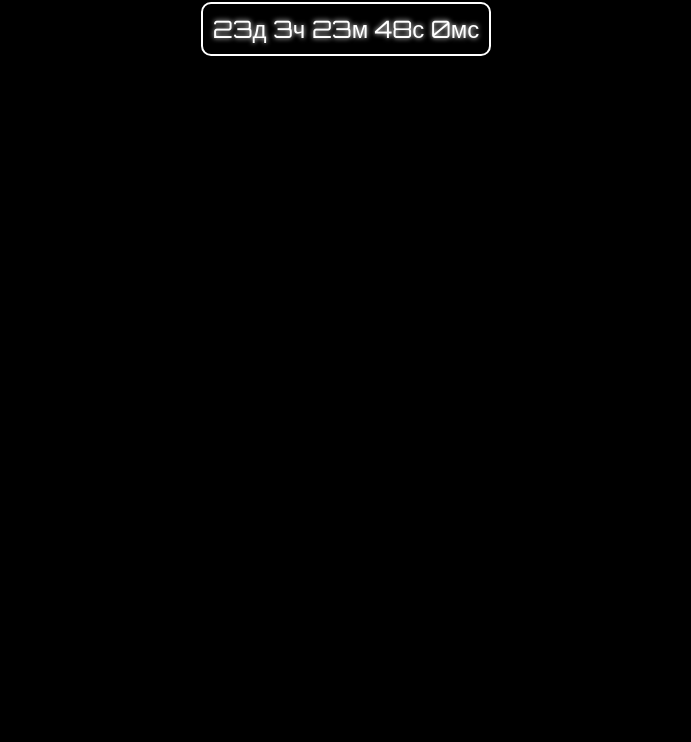
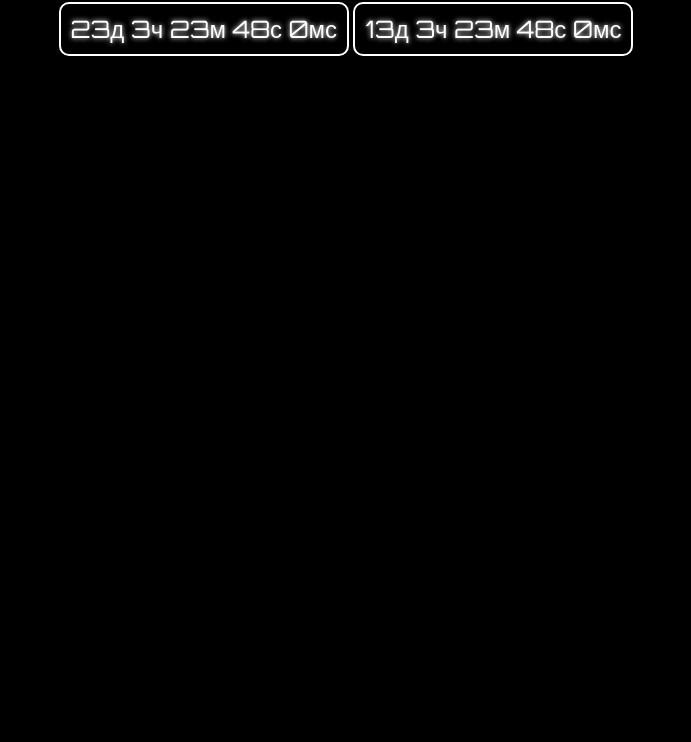
Before and after one commit to Divelzz/Now-Summer, a plain HTML site: page index.html in a window 1280 px wide. Shown: the part 58-800 px from the top of the page, without its empty margins (294-985 px from the left). Drawn offline with Linux system fonts and the light colour scheme.

Commit message:
Update index.html

```diff
--- a/index.html
+++ b/index.html
@@ -2,7 +2,6 @@
 <html>
 <head>
 <title> Summer </title>
-<script defer src="/_vercel/insights/script.js"></script>
     <style>
 
         @import url('https://fonts.googleapis.com/css2?family=Orbitron&display=swap');
@@ -28,11 +27,21 @@
             font-size: 24px;
             text-shadow: 0 0 5px white;
         }
+              #timer2 {
+            color: white;
+
+            border: 2.5px solid white;
+            border-radius: 10px;
+            padding: 10px;
+            display: inline-block;
+            font-size: 24px;
+            text-shadow: 0 0 5px white;
+        }
     </style>
-  <h1>  Now - Summer  </h1>
+  <h1> (Russia) Now - Summer/ Now - Last bell (Russia)</h1>
 
 </head>
-<body>
+  <body>
 
     <div id="timer"></div>
     <script>
@@ -67,5 +76,40 @@
 
     </script>
 </body>
+<body>
+
+    <div id="timer2"></div>
+    <script>
+
+        var countDownDate2 = new Date("May 21, 2023 00:00:00").getTime();
+
+
+        var x = setInterval(function() {
+
+
+            var now = new Date().getTime();
+
+
+            var distance = countDownDate2 - now;
+
+
+            var days = Math.floor(distance / (1000 * 60 * 60 * 24));
+            var hours = Math.floor((distance % (1000 * 60 * 60 * 24)) / (1000 * 60 * 60));
+            var minutes = Math.floor((distance % (1000 * 60 * 60)) / (1000 * 60));
+            var seconds = Math.floor((distance % (1000 * 60)) / 1000);
+            var milliseconds = distance % 1000;
+
+
+            document.getElementById("timer2").innerHTML = days + "д " + hours + "ч "
+            + minutes + "м " + seconds + "с " + milliseconds + "мс ";
+                  if (distance < 0) {
+                clearInterval(x);
+                document.getElementById("timer2").innerHTML = "Поздравляю с началом лета.";
+            }
+
+        }, 10);
+
+    </script>
+</body>
 
 </html>
```
